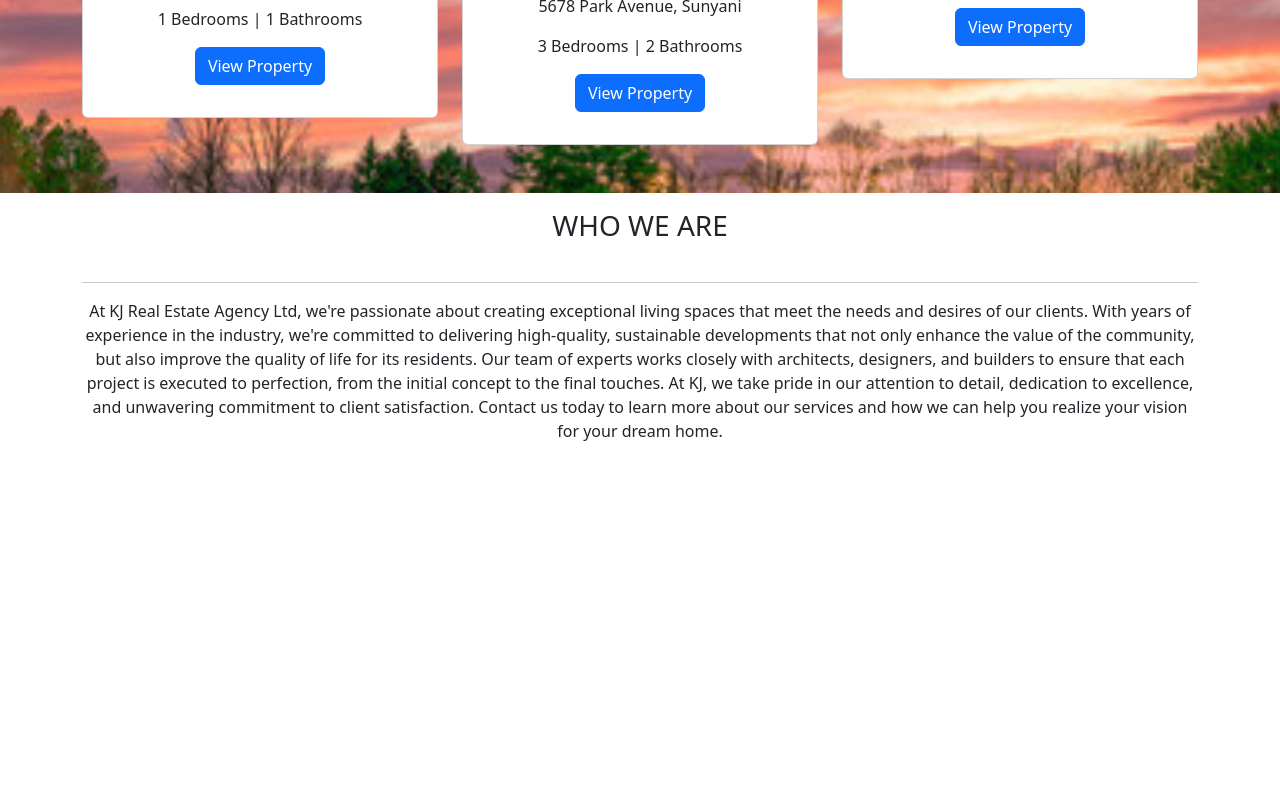
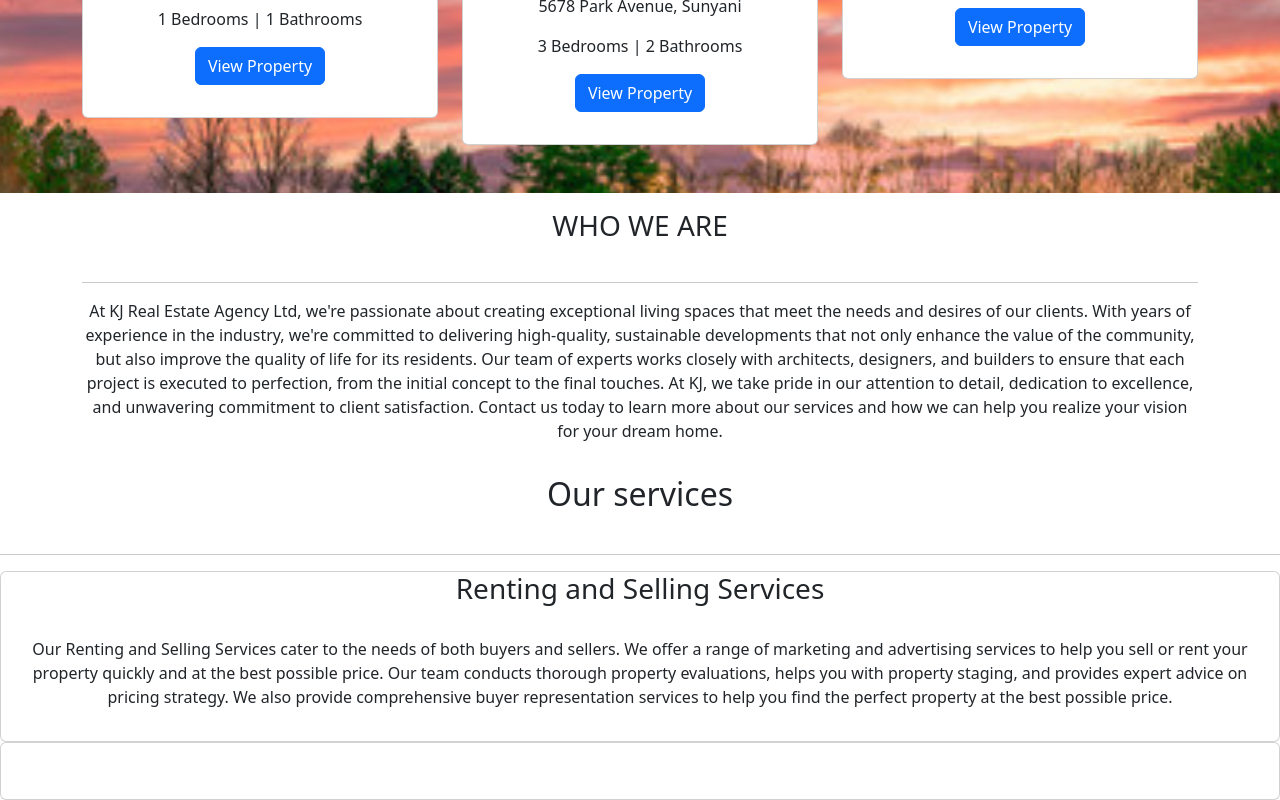
Before and after one commit to Kobby-Jones/react-deployment-with-k8s-ArgoCD, a React (Create React App) app: page / in a window 1280 px wide. Shown: the part 3310-4110 px from the top of the page. Before the commit the page ends 3769 px from the top, so only its background shows below. Built offline with nearby package versions, Linux system fonts and the light colour scheme.

Commit message:
Services Card Updated

```diff
--- a/src/App.js
+++ b/src/App.js
@@ -5,6 +5,7 @@ import HomePage from './components/Home';
 import CustomNavbar from './components/Navbar';
 import RentPropertySection from './components/RentPropertiesSection';
 import SalesPropertySection from "./components/SalesPropertySection";
+import Services from './components/Services';
 import Testimonials from './components/Testiminials';
 
 // sk - w3mzBwsYTda1E0kTVNWET3BlbkFJltpEjVNqaE1vTBKvlXPH;
@@ -18,6 +19,7 @@ function App() {
       <SalesPropertySection />
       <RentPropertySection />
       <About />
+      <Services />
     </div>
   );
 }
--- a/src/components/Services.jsx
+++ b/src/components/Services.jsx
@@ -1,4 +1,8 @@
 import React from 'react';
+import TestimonialCard from './TestimonialCard';
+import ServicesCard from './ServicesCard';
+import services from './ServicesTexts';
+
 function Services() {
     return (
         <div>
@@ -14,6 +18,8 @@ function Services() {
                 }
                 />
             </div>
+            <ServicesCard title={services.rentAndSell.title} text={ services.rentAndSell.text} />
+            <TestimonialCard />
         </div>
      );
 }
--- a/src/components/ServicesCard.jsx
+++ b/src/components/ServicesCard.jsx
@@ -1,24 +1,21 @@
 import React from 'react';
 import { Card } from 'react-bootstrap';
-import {FontAwesomeIcon} from '@fortawesome/fontawesome-free'
 
 
-
-function ServicesCard(props) {
+function ServicesCard(params) {
     return (
       <div>
         <Card>
           <Card.Title>
             <div className="icon text-center">
-                <FontAwesomeIcon icon="fa-solid fa-house" />
             </div>
             <div className="text-center">
-              <h3>{props.title}</h3>
+              <h3>{params.title}</h3>
             </div>
           </Card.Title>
           <Card.Body>
             <div className="text-center">
-              <p>{props.text}</p>
+              <p>{params.text}</p>
             </div>
           </Card.Body>
         </Card>
--- a/src/components/ServicesTexts.jsx
+++ b/src/components/ServicesTexts.jsx
@@ -12,4 +12,4 @@ const services = {
     text: "Client Property Listing Services allow property owners to list their properties with us for sale or rent. We offer a variety of listing options, from basic online listings to full-service marketing campaigns. Our agents will work closely with you to create a customized marketing plan that meets your specific needs and goals.",
   },
 };
-export default services
+export default services;
```
Also changed, not shown: src/components/ServicesCol.jsx (added).
